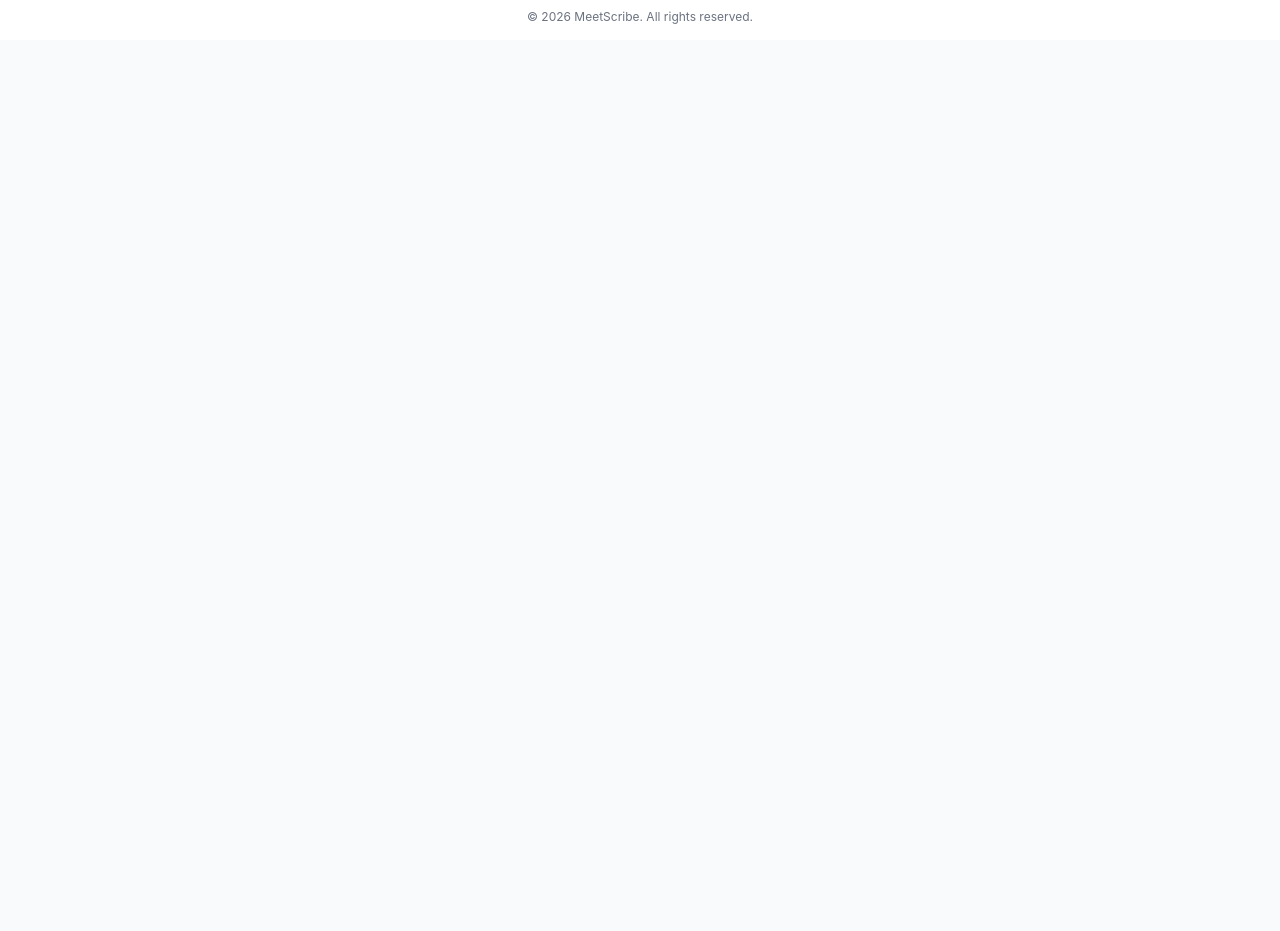
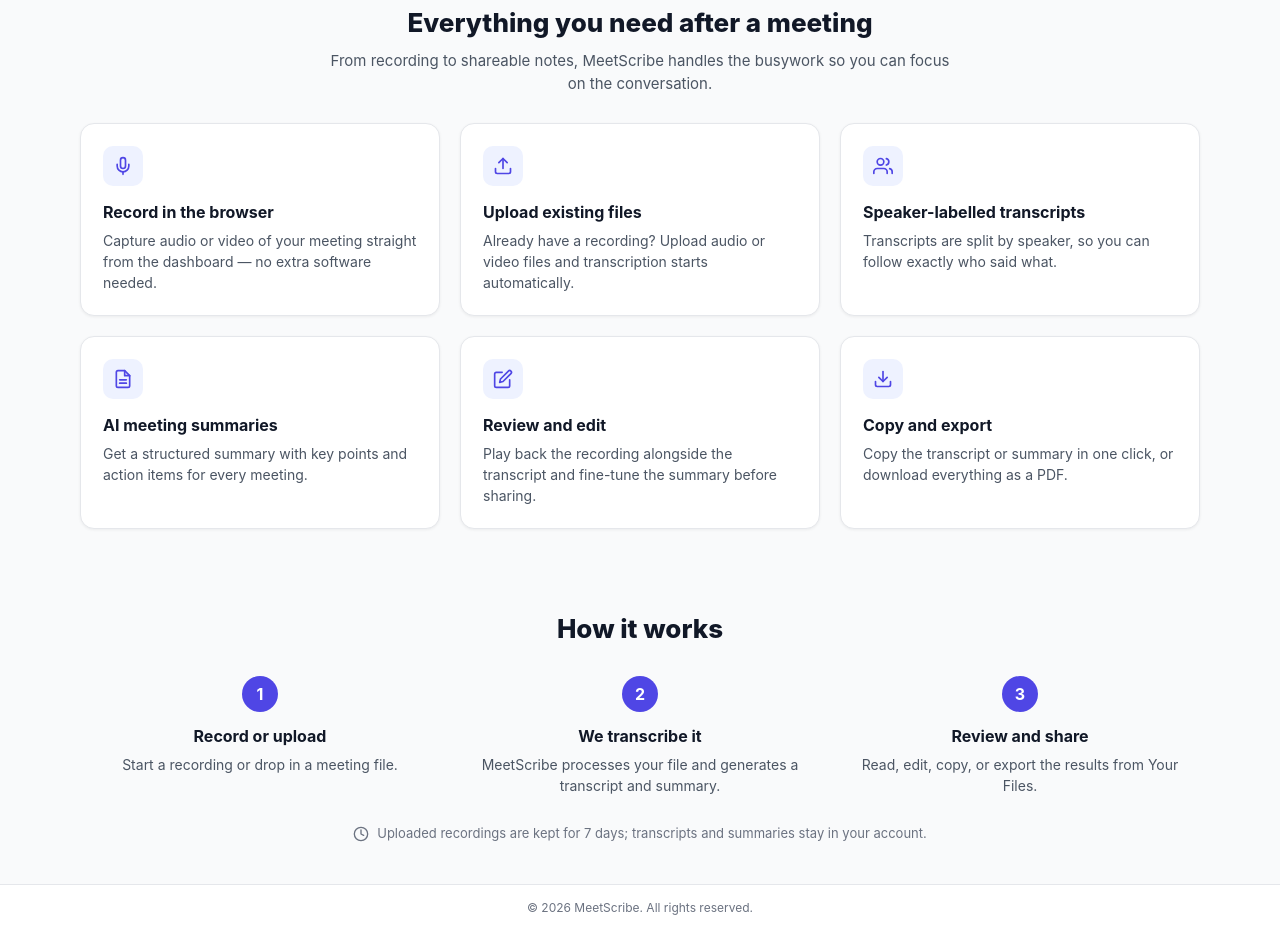
Before and after one commit to Huy2411SCH/ICT308-Project-2, a React (Vite) app in the folder MeetScribe/: page /homepage in a window 1280 px wide. Shown: the part 760-1691 px from the top of the page. Before the commit the page ends 800 px from the top, so only its background shows below. Built offline with nearby package versions, Linux system fonts and the light colour scheme; no server answers.

Commit message:
overview section

```diff
--- a/MeetScribe/src/pages/Homepage.css
+++ b/MeetScribe/src/pages/Homepage.css
@@ -71,3 +71,137 @@
   border-radius: var(--radius-lg);
   box-shadow: var(--shadow-md);
 }
+
+/* Features overview */
+.features,
+.how-it-works {
+  max-width: 1200px;
+  width: 100%;
+  margin: 0 auto;
+  padding: 40px 40px;
+}
+
+.section-heading {
+  text-align: center;
+  max-width: 640px;
+  margin: 0 auto 28px;
+}
+
+.section-heading h2 {
+  font-size: 26px;
+  font-weight: 800;
+  color: var(--color-text-primary);
+  margin-bottom: 8px;
+}
+
+.section-heading p {
+  font-size: 15px;
+  color: var(--color-text-secondary);
+}
+
+.features-grid {
+  display: grid;
+  grid-template-columns: repeat(3, minmax(0, 1fr));
+  gap: 20px;
+}
+
+.feature-card {
+  background: var(--color-surface);
+  border: 1px solid var(--color-border);
+  border-radius: var(--radius-lg);
+  box-shadow: var(--shadow-sm);
+  padding: 22px;
+}
+
+.feature-icon {
+  display: inline-flex;
+  align-items: center;
+  justify-content: center;
+  width: 40px;
+  height: 40px;
+  margin-bottom: 14px;
+  border-radius: var(--radius-md);
+  background: var(--color-primary-light);
+  color: var(--color-primary);
+}
+
+.feature-icon svg {
+  width: 20px;
+  height: 20px;
+}
+
+.feature-card h3,
+.step h3 {
+  font-size: 16px;
+  font-weight: 700;
+  color: var(--color-text-primary);
+  margin-bottom: 6px;
+}
+
+.feature-card p,
+.step p {
+  font-size: 14px;
+  color: var(--color-text-secondary);
+}
+
+/* How it works */
+.steps {
+  display: grid;
+  grid-template-columns: repeat(3, minmax(0, 1fr));
+  gap: 20px;
+  list-style: none;
+  padding: 0;
+  margin: 0;
+}
+
+.step {
+  text-align: center;
+  padding: 0 12px;
+}
+
+.step-number {
+  display: inline-flex;
+  align-items: center;
+  justify-content: center;
+  width: 36px;
+  height: 36px;
+  margin-bottom: 12px;
+  border-radius: 50%;
+  background: var(--color-primary);
+  color: #fff;
+  font-weight: 700;
+}
+
+.retention-note {
+  display: flex;
+  align-items: center;
+  justify-content: center;
+  gap: 8px;
+  margin-top: 28px;
+  font-size: 13px;
+  color: var(--color-text-muted);
+}
+
+.retention-note svg {
+  width: 16px;
+  height: 16px;
+  flex-shrink: 0;
+}
+
+@media (max-width: 900px) {
+  .features-grid {
+    grid-template-columns: repeat(2, minmax(0, 1fr));
+  }
+}
+
+@media (max-width: 640px) {
+  .features,
+  .how-it-works {
+    padding: 28px 16px;
+  }
+
+  .features-grid,
+  .steps {
+    grid-template-columns: 1fr;
+  }
+}
--- a/MeetScribe/src/pages/Homepage.jsx
+++ b/MeetScribe/src/pages/Homepage.jsx
@@ -6,12 +6,52 @@
   UploadCloudIcon,
   FileTextIcon,
   ClockIcon,
+  UsersIcon,
+  PencilIcon,
+  DownloadIcon,
 } from '../components/icons'
 import { authService } from '../lib/authService'
 import Footer from '../components/Footer'
 import heroImage from '../assets/hero.png'
 
+const FEATURES = [
+  {
+    icon: MicIcon,
+    title: 'Record in the browser',
+    description: 'Capture audio or video of your meeting straight from the dashboard — no extra software needed.',
+  },
+  {
+    icon: UploadCloudIcon,
+    title: 'Upload existing files',
+    description: 'Already have a recording? Upload audio or video files and transcription starts automatically.',
+  },
+  {
+    icon: UsersIcon,
+    title: 'Speaker-labelled transcripts',
+    description: 'Transcripts are split by speaker, so you can follow exactly who said what.',
+  },
+  {
+    icon: FileTextIcon,
+    title: 'AI meeting summaries',
+    description: 'Get a structured summary with key points and action items for every meeting.',
+  },
+  {
+    icon: PencilIcon,
+    title: 'Review and edit',
+    description: 'Play back the recording alongside the transcript and fine-tune the summary before sharing.',
+  },
+  {
+    icon: DownloadIcon,
+    title: 'Copy and export',
+    description: 'Copy the transcript or summary in one click, or download everything as a PDF.',
+  },
+]
 
+const STEPS = [
+  { title: 'Record or upload', description: 'Start a recording or drop in a meeting file.' },
+  { title: 'We transcribe it', description: 'MeetScribe processes your file and generates a transcript and summary.' },
+  { title: 'Review and share', description: 'Read, edit, copy, or export the results from Your Files.' },
+]
 
 export default function Homepage() {
   const [isAuthed, setIsAuthed] = useState(false)
@@ -70,8 +110,42 @@
           </div>
         </section>
 
+        <section className="features" aria-labelledby="features-heading">
+          <div className="section-heading">
+            <h2 id="features-heading">Everything you need after a meeting</h2>
+            <p>From recording to shareable notes, MeetScribe handles the busywork so you can focus on the conversation.</p>
+          </div>
+          <div className="features-grid">
+            {FEATURES.map(({ icon: Icon, title, description }) => (
+              <div key={title} className="feature-card">
+                <span className="feature-icon">
+                  <Icon />
+                </span>
+                <h3>{title}</h3>
+                <p>{description}</p>
+              </div>
+            ))}
+          </div>
+        </section>
 
-
+        <section className="how-it-works" aria-labelledby="how-heading">
+          <div className="section-heading">
+            <h2 id="how-heading">How it works</h2>
+          </div>
+          <ol className="steps">
+            {STEPS.map(({ title, description }, index) => (
+              <li key={title} className="step">
+                <span className="step-number">{index + 1}</span>
+                <h3>{title}</h3>
+                <p>{description}</p>
+              </li>
+            ))}
+          </ol>
+          <p className="retention-note">
+            <ClockIcon />
+            Uploaded recordings are kept for 7 days; transcripts and summaries stay in your account.
+          </p>
+        </section>
       </main>
 
       <Footer />
```
